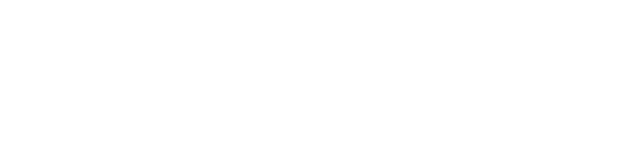
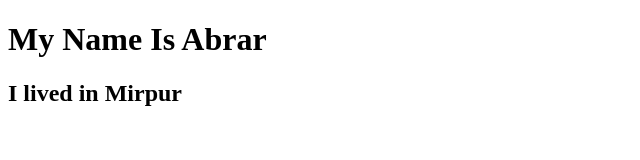
Before and after one commit to Abrar-eng/my-second-repo, a plain HTML site: page index.html in a window 1280 px wide. Shown: the whole page, without its empty margins (0-640 px from the left). Drawn offline with Linux system fonts and the light colour scheme.

Commit message:
added header

```diff
--- a/ndex.html
+++ b/index.html
@@ -7,6 +7,9 @@
     <title>My Second Github Repo</title>
 </head>
 <body>
-
+    <h1>
+        My Name Is Abrar
+    </h1>
+    <h2>I lived in Mirpur</h2>
 </body>
 </html>
```
